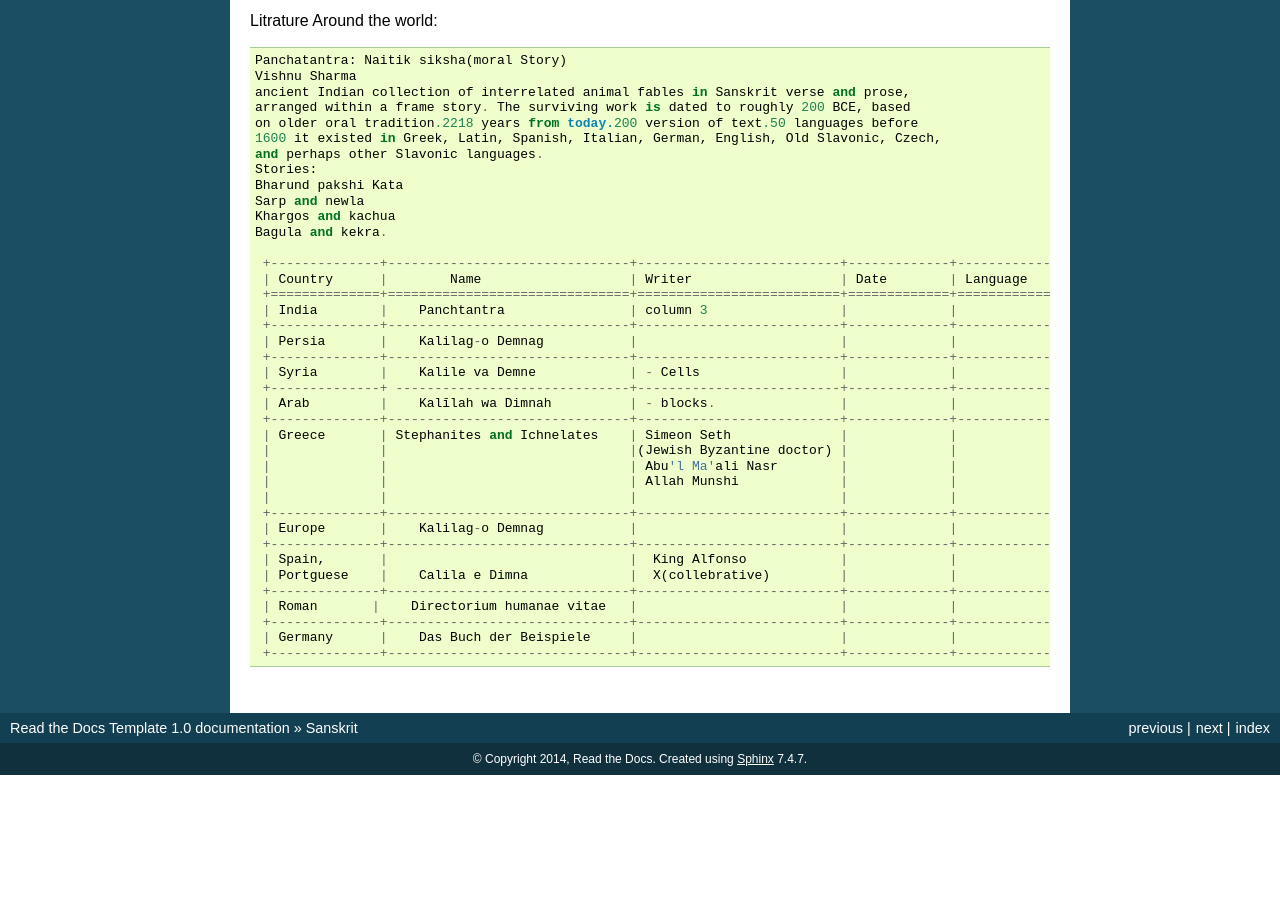
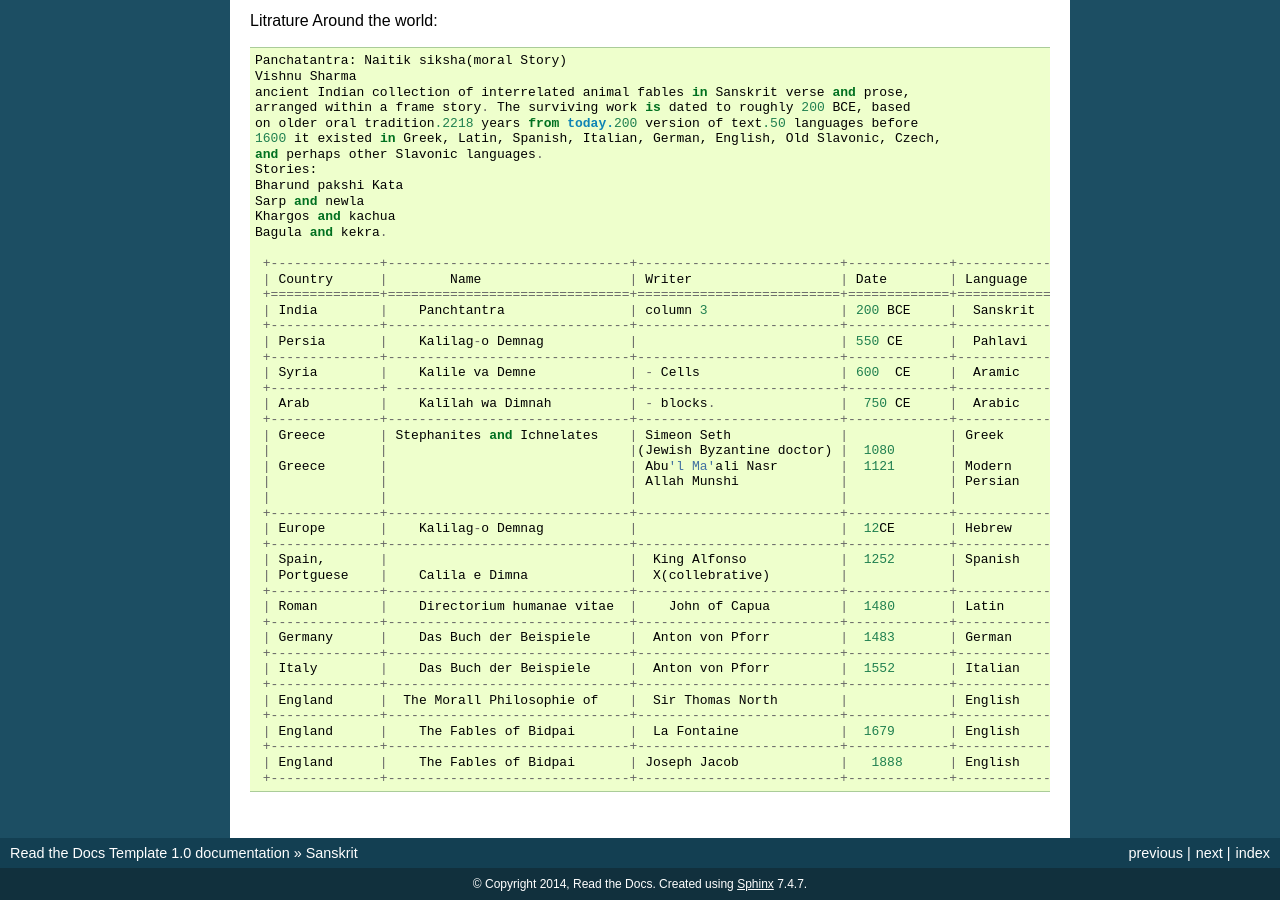
Before and after one commit to ramashanker/Documentation, a Sphinx documentation site: the page built from docs/lang_litrature.rst, in a window 1280 px wide and 900 px high, scrolled down 1477 px. Built offline with Sphinx 7.4.7, drawn with Linux system fonts in a browser that asks for light colours; before the commit the page ends 2252 px from its top, so only the background shows below that.

Commit message:
update litrature documents

```diff
--- a/docs/lang_litrature.rst
+++ b/docs/lang_litrature.rst
@@ -105,27 +105,35 @@ Litrature Around the world::
 
          +--------------+-------------------------------+--------------------------+-------------+------------+
          | Country      |        Name                   | Writer                   | Date        | Language   |
-         +==============+===============================+==========================+=============+=============
-         | India        |    Panchtantra                | column 3                 |             |            |
+         +==============+===============================+==========================+=============+============+
+         | India        |    Panchtantra                | column 3                 | 200 BCE     |  Sanskrit  |
          +--------------+-------------------------------+--------------------------+-------------+------------+
-         | Persia       |    Kalilag-o Demnag           |                          |             |            |
+         | Persia       |    Kalilag-o Demnag           |                          | 550 CE      |  Pahlavi   |
          +--------------+-------------------------------+--------------------------+-------------+------------+
-         | Syria        |    Kalile va Demne            | - Cells                  |             |            |
+         | Syria        |    Kalile va Demne            | - Cells                  | 600  CE     |  Aramic    |
          +--------------+ ------------------------------+--------------------------+-------------+------------+
-         | Arab         |    Kalīlah wa Dimnah          | - blocks.                |             |            |
+         | Arab         |    Kalīlah wa Dimnah          | - blocks.                |  750 CE     |  Arabic    |
          +--------------+-------------------------------+--------------------------+-------------+------------+
-         | Greece       | Stephanites and Ichnelates    | Simeon Seth              |             |            |
-         |              |                               |(Jewish Byzantine doctor) |             |            |
-         |              |                               | Abu'l Ma'ali Nasr        |             |            |
-         |              |                               | Allah Munshi             |             |            |
+         | Greece       | Stephanites and Ichnelates    | Simeon Seth              |             | Greek      |
+         |              |                               |(Jewish Byzantine doctor) |  1080       |            |
+         | Greece       |                               | Abu'l Ma'ali Nasr        |  1121       | Modern     |
+         |              |                               | Allah Munshi             |             | Persian    |
          |              |                               |                          |             |            |
          +--------------+-------------------------------+--------------------------+-------------+------------+
-         | Europe       |    Kalilag-o Demnag           |                          |             |            |
+         | Europe       |    Kalilag-o Demnag           |                          |  12CE       | Hebrew     |
          +--------------+-------------------------------+--------------------------+-------------+------------+
-         | Spain,       |                               |  King Alfonso            |             |            |
+         | Spain,       |                               |  King Alfonso            |  1252       | Spanish    |
          | Portguese    |    Calila e Dimna             |  X(collebrative)         |             |            |
          +--------------+-------------------------------+--------------------------+-------------+------------+
-         | Roman       |    Directorium humanae vitae   |                          |             |            |
+         | Roman        |    Directorium humanae vitae  |    John of Capua         |  1480       | Latin      |
          +--------------+-------------------------------+--------------------------+-------------+------------+
-         | Germany      |    Das Buch der Beispiele     |                          |             |            |
+         | Germany      |    Das Buch der Beispiele     |  Anton von Pforr         |  1483       | German     |
          +--------------+-------------------------------+--------------------------+-------------+------------+
+         | Italy        |    Das Buch der Beispiele     |  Anton von Pforr         |  1552       | Italian    |
+         +--------------+-------------------------------+--------------------------+-------------+------------+
+         | England      |  The Morall Philosophie of    |  Sir Thomas North        |             | English    |
+         +--------------+-------------------------------+--------------------------+-------------+------------+
+         | England      |    The Fables of Bidpai       |  La Fontaine             |  1679       | English    |
+         +--------------+-------------------------------+--------------------------+-------------+------------+
+         | England      |    The Fables of Bidpai       | Joseph Jacob             |   1888      | English    |
+         +--------------+-------------------------------+--------------------------+-------------+------------+
```
